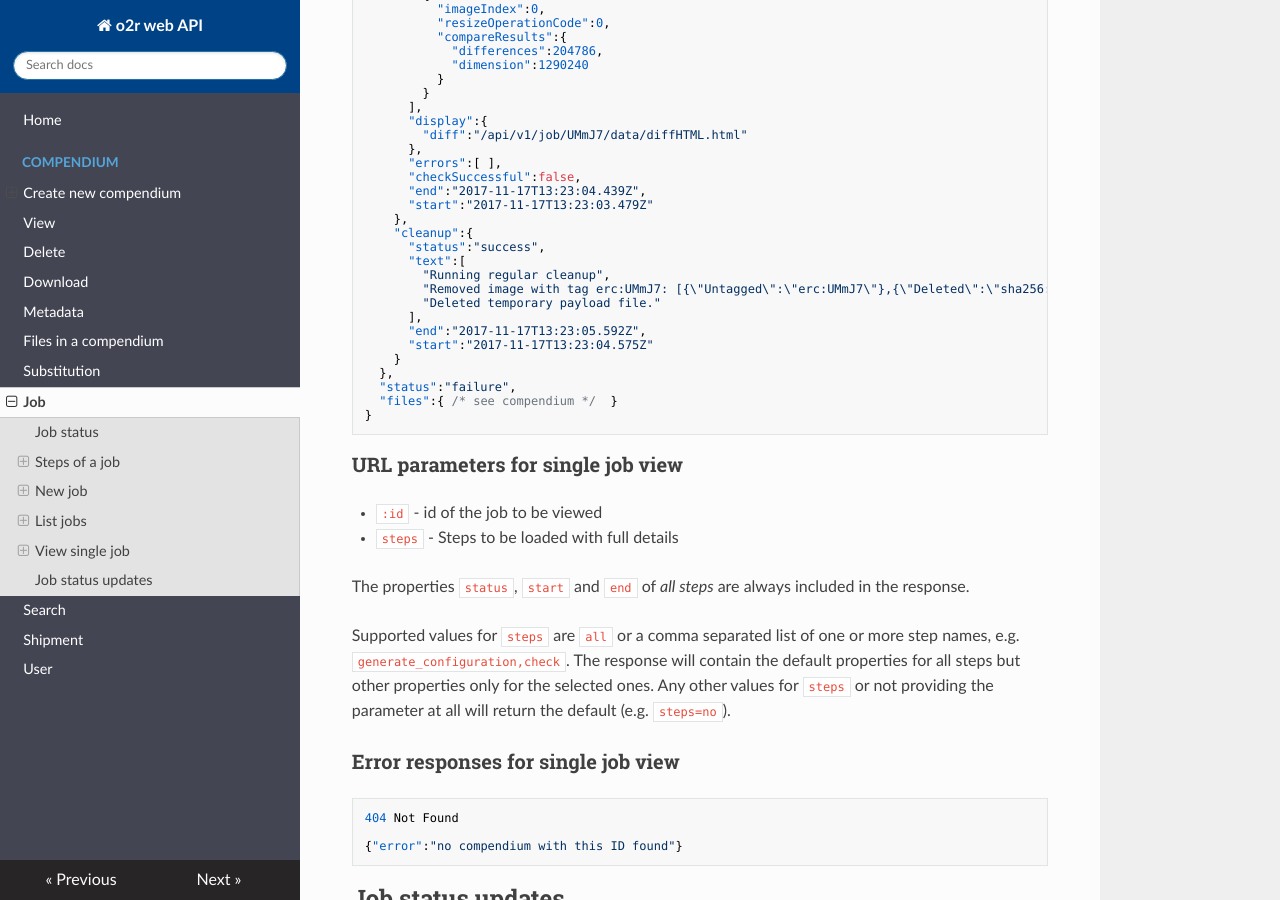
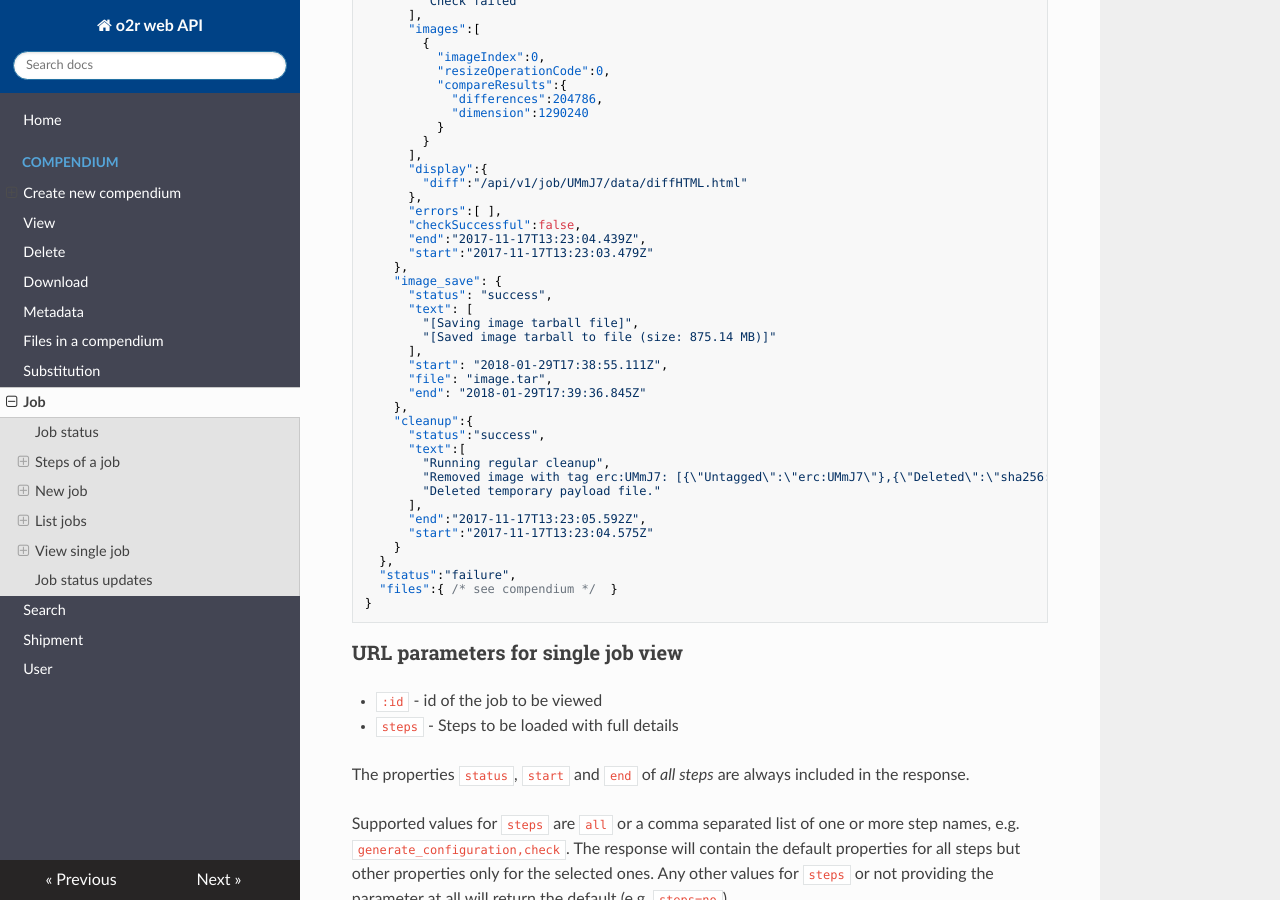
Before and after one commit to o2r-project/api, an MkDocs documentation site: the page built from docs/job.md, in a window 1280 px wide and 900 px high, scrolled down 5408 px. Built offline with MkDocs 1.6.1, drawn with Linux system fonts in a browser that asks for light colours; nearby versions of some CDN libraries; old or Windows-style settings are respelled for this version of MkDocs; some of the changed text lies outside the part shown.

Commit message:
add image_save to job docs

```diff
--- a/docs/job.md
+++ b/docs/job.md
@@ -41,6 +41,8 @@ The are executed in order.
   Run the container and return based on status code of program that ran inside the container.
 - **check**
   Run a check on the contents of the container. Validate the results of the executed calculations. The check provides either a list of errors or a reference to displayable content in the property `display.diff`.
+- **image_save**
+  Export the image to a file within the compendium directory (potentially a large file!). This is skipped if the check failed.
 - **cleanup**
   Remove image or job files (depending on server-side settings).
 
@@ -289,6 +291,16 @@ The file listing format is described in [compendium files](compendium/files.md).
       "end":"2017-11-17T13:23:04.439Z",
       "start":"2017-11-17T13:23:03.479Z"
     },
+    "image_save": {
+      "status": "success",
+      "text": [
+        "[Saving image tarball file]",
+        "[Saved image tarball to file (size: 875.14 MB)]"
+      ],
+      "start": "2018-01-29T17:38:55.111Z",
+      "file": "image.tar",
+      "end": "2018-01-29T17:39:36.845Z"
+    },
     "cleanup":{
       "status":"success",
       "text":[
```
